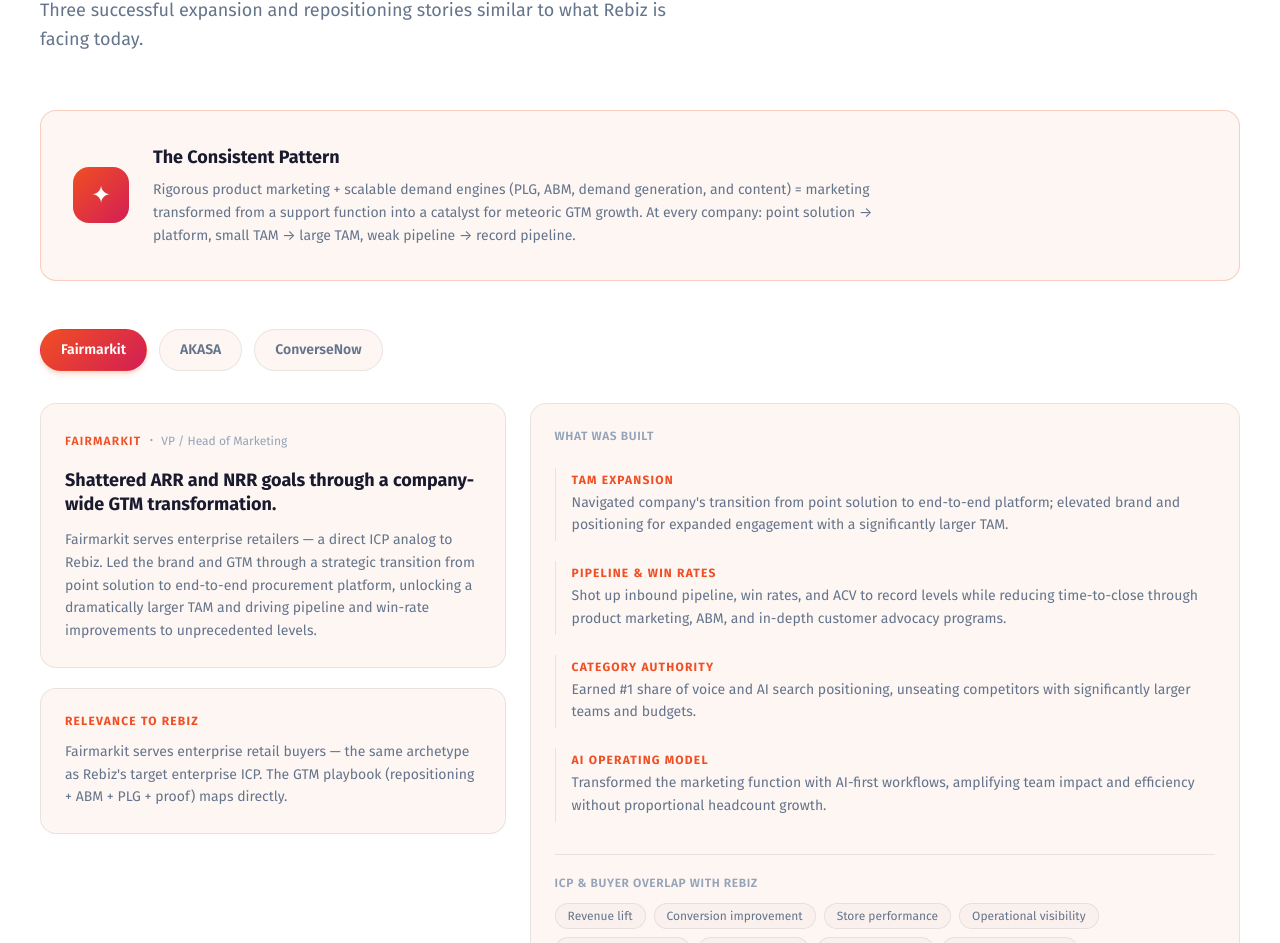
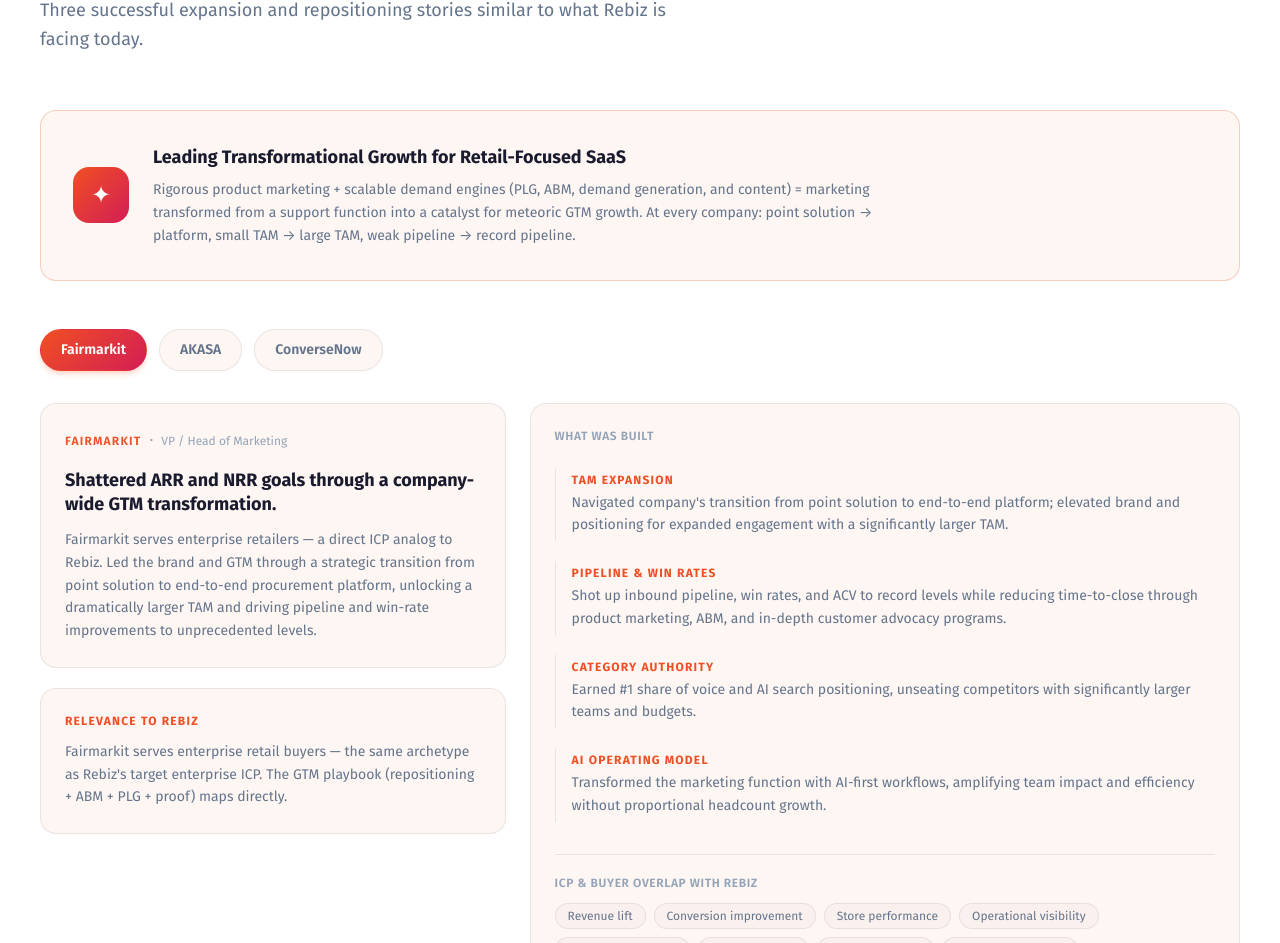
Before and after one commit to benjamsb/rebiz-marketing, a React (Vite) app: page / in a window 1280 px wide. Shown: the part 5891-6834 px from the top of the page. Built offline with nearby package versions, Linux system fonts and the light colour scheme.

Commit message:
Update consistent pattern heading copy

```diff
--- a/src/components/WhyMe.jsx
+++ b/src/components/WhyMe.jsx
@@ -45,7 +45,7 @@
             </div>
           </div>
           <div>
-            <h3 className="text-lg font-bold text-rz-white mb-2">The Consistent Pattern</h3>
+            <h3 className="text-lg font-bold text-rz-white mb-2">Leading Transformational Growth for Retail-Focused SaaS</h3>
             <p className="text-rz-muted text-sm leading-relaxed max-w-3xl">
               Rigorous product marketing + scalable demand engines (PLG, ABM, demand generation, and content) =
               marketing transformed from a support function into a catalyst for meteoric GTM growth.
```
